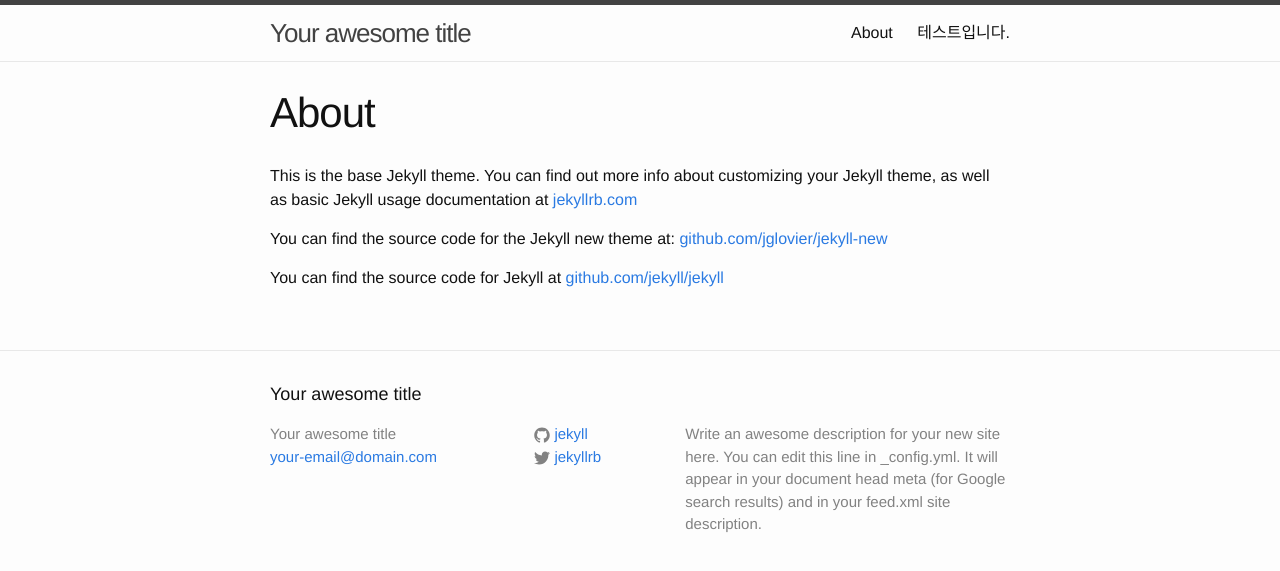
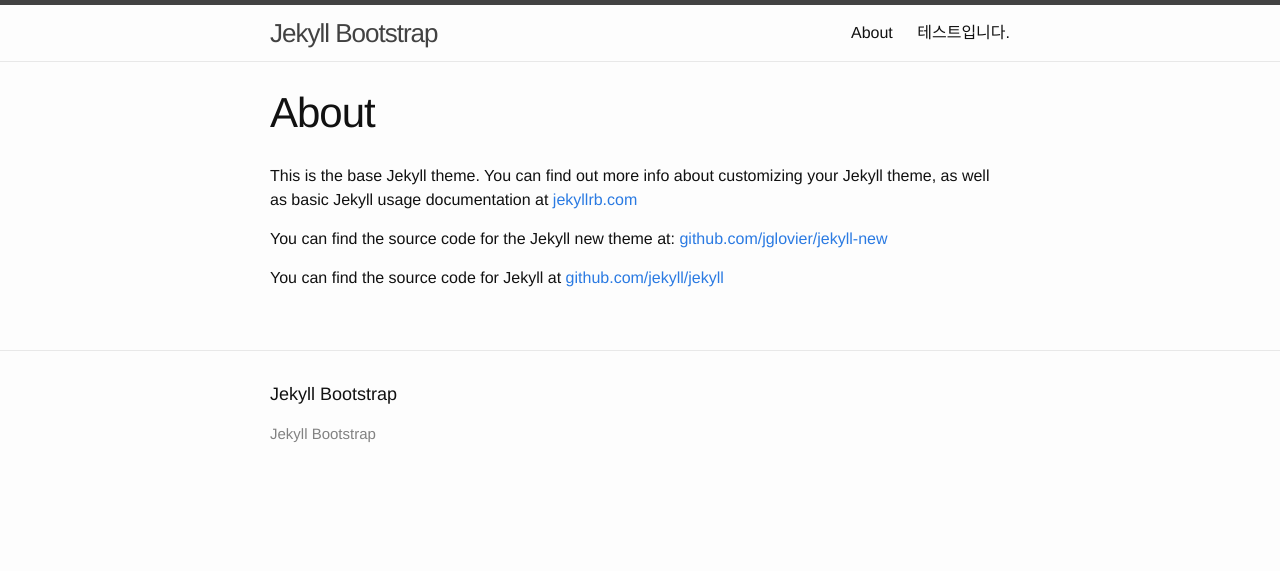
Before and after one commit to kutchoiwjun92/kutchoiwjun92.github.com, a Jekyll site: the page built from about.md, in a window 1280 px wide. Shown: the top 571 px of the page. Built offline with Jekyll 4.4.1, drawn with Linux system fonts in a browser that asks for light colours; some of the changed lines change nothing that is shown.

Commit message:
Update _config.yml

```diff
--- a/_config.yml
+++ b/_config.yml
@@ -1,14 +1,133 @@
-# Site settings
-title: Your awesome title
-email: your-email@domain.com
-description: > # this means to ignore newlines until "baseurl:"
-  Write an awesome description for your new site here. You can edit this
-  line in _config.yml. It will appear in your document head meta (for
-  Google search results) and in your feed.xml site description.
-baseurl: "" # the subpath of your site, e.g. /blog/
-url: "http://yourdomain.com" # the base hostname & protocol for your site
-twitter_username: jekyllrb
-github_username:  jekyll
+# This is the default format.
+# For more see: http://jekyllrb.com/docs/permalinks/
+permalink: /:categories/:year/:month/:day/:title
 
-# Build settings
-markdown: kramdown
+exclude: [".rvmrc", ".rbenv-version", "README.md", "Rakefile", "changelog.md"]
+highlighter: pygments
+
+# Themes are encouraged to use these universal variables
+# so be sure to set them if your theme uses them.
+#
+title : Jekyll Bootstrap
+tagline: Site Tagline
+author :
+  name : Name Lastname
+  email : blah@email.test
+  github : username
+  twitter : username
+  feedburner : feedname
+
+# The production_url is only used when full-domain names are needed
+# such as sitemap.txt
+# Most places will/should use BASE_PATH to make the urls
+#
+# If you have set a CNAME (pages.github.com) set your custom domain here.
+# Else if you are pushing to username.github.io, replace with your username.
+# Finally if you are pushing to a GitHub project page, include the project name at the end.
+#
+production_url : http://username.github.io
+
+# All Jekyll-Bootstrap specific configurations are namespaced into this hash
+#
+JB :
+  version : 0.3.0
+
+  # All links will be namespaced by BASE_PATH if defined.
+  # Links in your website should always be prefixed with {{BASE_PATH}}
+  # however this value will be dynamically changed depending on your deployment situation.
+  #
+  # CNAME (http://yourcustomdomain.com)
+  #   DO NOT SET BASE_PATH
+  #   (urls will be prefixed with "/" and work relatively)
+  #
+  # GitHub Pages (http://username.github.io)
+  #   DO NOT SET BASE_PATH
+  #   (urls will be prefixed with "/" and work relatively)
+  #
+  # GitHub Project Pages (http://username.github.io/project-name)
+  #
+  #   A GitHub Project site exists in the `gh-pages` branch of one of your repositories.
+  #  REQUIRED! Set BASE_PATH to: http://username.github.io/project-name
+  #
+  # CAUTION:
+  #   - When in Localhost, your site will run from root "/" regardless of BASE_PATH
+  #   - Only the following values are falsy: ["", null, false]
+  #   - When setting BASE_PATH it must be a valid url.
+  #     This means always setting the protocol (http|https) or prefixing with "/"
+  BASE_PATH : false
+
+  # By default, the asset_path is automatically defined relative to BASE_PATH plus the enabled theme.
+  # ex: [BASE_PATH]/assets/themes/[THEME-NAME]
+  #
+  # Override this by defining an absolute path to assets here.
+  # ex:
+  #   http://s3.amazonaws.com/yoursite/themes/watermelon
+  #   /assets
+  #
+  ASSET_PATH : false
+
+  # These paths are to the main pages Jekyll-Bootstrap ships with.
+  # Some JB helpers refer to these paths; change them here if needed.
+  #
+  archive_path: /archive.html
+  categories_path : /categories.html
+  tags_path : /tags.html
+  atom_path : /atom.xml
+  rss_path : /rss.xml
+
+  # Settings for comments helper
+  # Set 'provider' to the comment provider you want to use.
+  # Set 'provider' to false to turn commenting off globally.
+  #
+  comments :
+    provider : disqus
+    disqus :
+      short_name : jekyllbootstrap
+    livefyre :
+      site_id : 123
+    intensedebate :
+      account : 123abc
+    facebook :
+      appid : 123
+      num_posts: 5
+      width: 580
+      colorscheme: light
+    duoshuo :
+      short_name : jekyllbootstrap
+
+  # Settings for analytics helper
+  # Set 'provider' to the analytics provider you want to use.
+  # Set 'provider' to false to turn analytics off globally.
+  #
+  analytics :
+    provider : google
+    gauges :
+        site_id : 'SITE ID'
+    google :
+        tracking_id : 'UA-123-12'
+    getclicky :
+      site_id :
+    mixpanel :
+        token : '_MIXPANEL_TOKEN_'
+    piwik :
+        baseURL : 'myserver.tld/piwik' # Piwik installation address (without protocol)
+        idsite : '1'                   # the id of the site on Piwik
+
+  # Settings for sharing helper.
+  # Sharing is for things like tweet, plusone, like, reddit buttons etc.
+  # Set 'provider' to the sharing provider you want to use.
+  # Set 'provider' to false to turn sharing off globally.
+  #
+  sharing :
+    provider : false
+
+  # Settings for all other include helpers can be defined by creating
+  # a hash with key named for the given helper. ex:
+  #
+  #   pages_list :
+  #     provider : "custom"
+  #
+  # Setting any helper's provider to 'custom' will bypass the helper code
+  # and include your custom code. Your custom file must be defined at:
+  #   ./_includes/custom/[HELPER]
+  # where [HELPER] is the name of the helper you are overriding.
```
